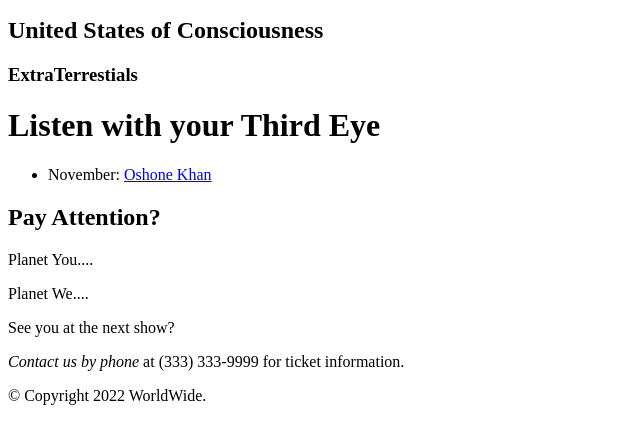
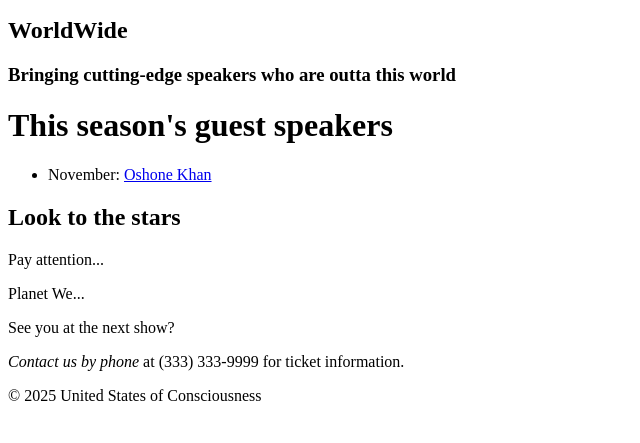
Before and after one commit to UFOshone/Ch-13, a plain HTML site: page index.html in a window 1280 px wide. Shown: the part 91-534 px from the top of the page, without its empty margins (0-640 px from the left). Drawn offline with Linux system fonts and the light colour scheme.

Commit message:
Update index.html

```diff
--- a/index.html
+++ b/index.html
@@ -1,68 +1,29 @@
 <header>
-
-
   <img src="images/logo.gif" alt="Alien Nation" width="80">
-
-
-<h2>United States of Consciousness </h2>
-
-
-<h3>ExtraTerrestials</h3>
-
-
+  <h2>WorldWide</h2>
+  <h3>Bringing cutting-edge speakers who are outta this world</h3>
 </header>
 
 
 <main>
-
-
-<h1>Listen with your Third Eye</h1>
+  <h1>This season's guest speakers</h1>
 
 
   <nav>
-
-
     <ul>
-
-
-<li>November: <a class="date_passed"
-
-
-href="speakers/brancaccio.html">Oshone Khan</a></li>
-
-
+      <li>November: <a class="date_passed" href="speakers/brancaccio.html">Oshone Khan</a></li>
     </ul>
-
-
   </nav>
 
 
-<h2>Pay Attention?</h2>
-
-
-<p>Planet You....</p>
-
-
-<p>Planet We....</p>
-
-
+  <h2>Look to the stars</h2>
+  <p>Pay attention...</p>
+  <p>Planet We...</p>
   <p>See you at the next show?</p>
-
-
   <p id="contact_us"><em>Contact us by phone</em> at (333) 333-9999 for ticket information.</p>
-
-
 </main>
 
 
 <footer>
-
-
-<p>&copy; Copyright 2022 WorldWide.</p>
-
-
+  <p>&copy; 2025 United States of Consciousness</p>
 </footer>
-
-
-
-</html>
```
Lines whose indentation alone changed are shown as unchanged.
